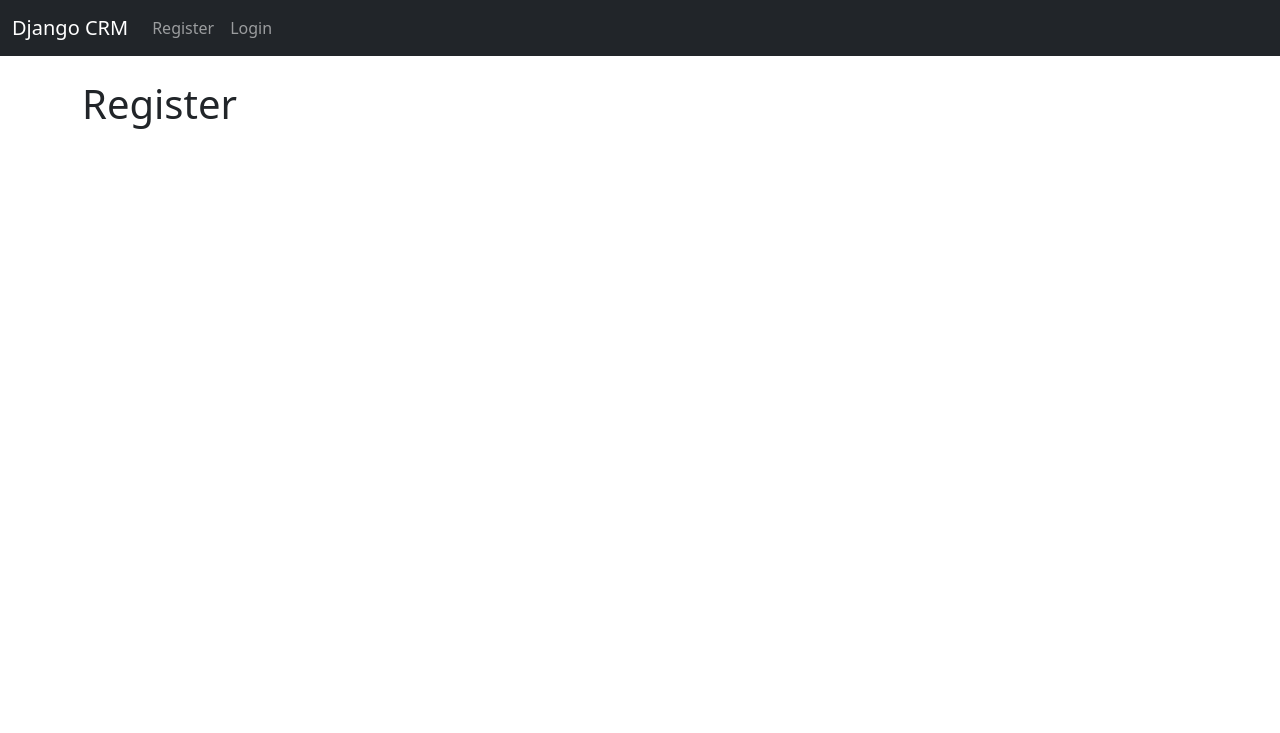
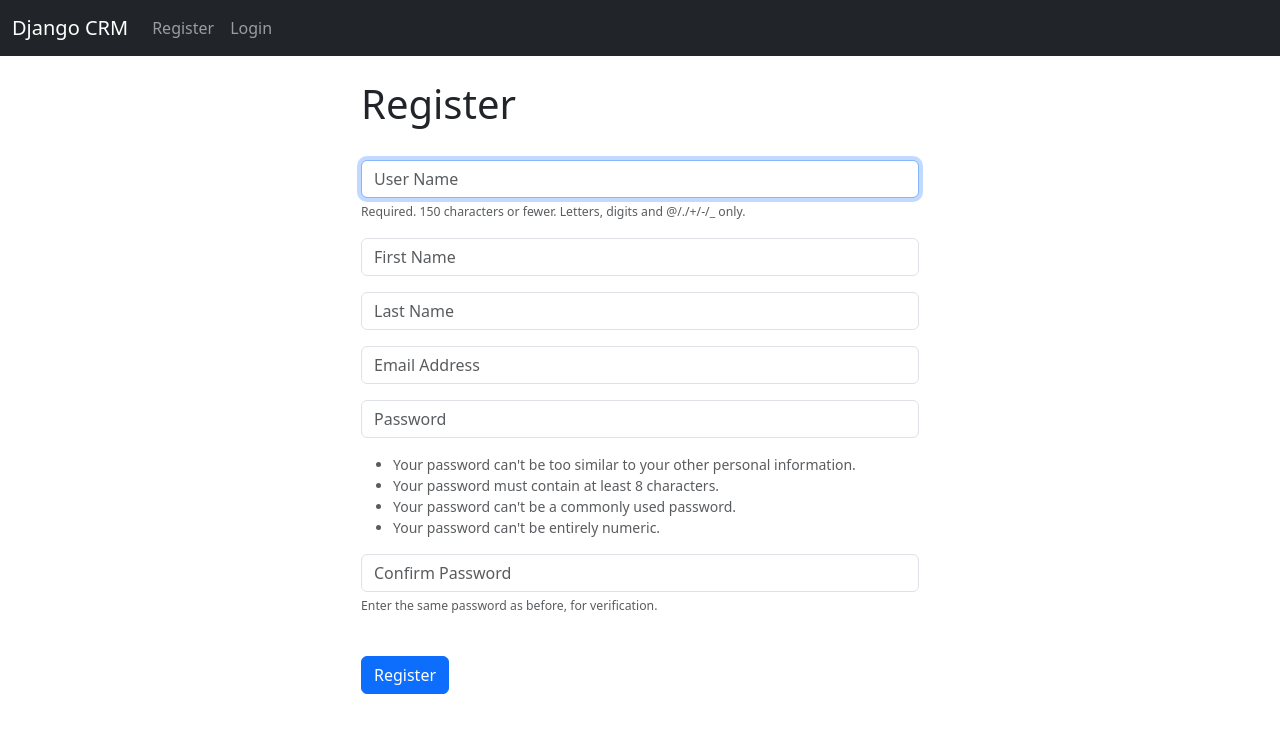
Before and after one commit to cedi-smilez/django-crm, a Django app: page /register/ in a window 1280 px wide. Shown: the top 733 px of the page. Run offline with Django 5.2, Linux system fonts and the light colour scheme.

Commit message:
registration

```diff
--- a/website/forms.py
+++ b/website/forms.py
@@ -0,0 +1,32 @@
+from django.contrib.auth.forms import UserCreationForm
+from django.contrib.auth.models import User
+from django import forms
+
+class sign_up_form(UserCreationForm):
+    email = forms.EmailField(label='', widget=forms.TextInput(attrs={'class': 'form-control', 'placeholder':'Email Address'}))
+    first_name = forms.CharField(label='',max_length=50, widget=forms.TextInput(attrs={'class': 'form-control', 'placeholder':'First Name'}))
+    last_name = forms.CharField(label='',max_length=50, widget=forms.TextInput(attrs={'class': 'form-control', 'placeholder':'Last Name'}))
+
+    class Meta:
+        model = User
+        fields = ('username', 'first_name', 'last_name', 'email', 'password1', 'password2')
+
+
+
+    def __init__(self, *args, **kwargs):
+            super(sign_up_form, self).__init__(*args, **kwargs)
+
+            self.fields['username'].widget.attrs['class'] = 'form-control'
+            self.fields['username'].widget.attrs['placeholder'] = 'User Name'
+            self.fields['username'].label = ''
+            self.fields['username'].help_text = '<span class="form-text text-muted"><small>Required. 150 characters or fewer. Letters, digits and @/./+/-/_ only.</small></span>'
+
+            self.fields['password1'].widget.attrs['class'] = 'form-control'
+            self.fields['password1'].widget.attrs['placeholder'] = 'Password'
+            self.fields['password1'].label = ''
+            self.fields['password1'].help_text = '<ul class="form-text text-muted small"><li>Your password can\'t be too similar to your other personal information.</li><li>Your password must contain at least 8 characters.</li><li>Your password can\'t be a commonly used password.</li><li>Your password can\'t be entirely numeric.</li></ul>'
+
+            self.fields['password2'].widget.attrs['class'] = 'form-control'
+            self.fields['password2'].widget.attrs['placeholder'] = 'Confirm Password'
+            self.fields['password2'].label = ''
+            self.fields['password2'].help_text = '<span class="form-text text-muted"><small>Enter the same password as before, for verification.</small></span>'
--- a/website/templates/home.html
+++ b/website/templates/home.html
@@ -14,7 +14,7 @@
 
 <form method="POST" action="{% url 'home' %}">
     {% csrf_token %}
-    <form>
+
         <div class="mb-3">
           <input type="text" class="form-control"  name="username", placeholder="User Name" required>
         </div>
--- a/website/templates/register.html
+++ b/website/templates/register.html
@@ -1,6 +1,30 @@
 {% extends 'base.html' %}
 {% block content %}
 
+<div class="col-md-6 offset-md-3">
+
 <h1>Register</h1>
+<br/>
 
+<form method="POST" action="">
+    {% csrf_token %}
+    {% if form.errors %}
+        <div class="alert alert-warning alert-dismissible fade show" role="alert">
+            Your Form Has Errors
+            {% for field in form %}
+                {% if field.errors %}
+                    {{ field.errors }}
+                {% endif %}
+            {% endfor %}
+            <button type="button" class="btn-close" data-bs-dismiss="alert" aria-label="Close"></button>
+        </div>
+    {% endif %}
+
+    {{form.as_p}}
+
+<br/>
+    <button type="submit" class="btn btn-primary">Register</button>
+
+
+</div>
 {% endblock %}
--- a/website/views.py
+++ b/website/views.py
@@ -1,6 +1,7 @@
 from django.shortcuts import render, redirect
 from django.contrib.auth import authenticate, login, logout
 from django.contrib import messages
+from . forms import sign_up_form
 
 # Create your views here.
 def home(request):
@@ -30,4 +31,19 @@ def logout_user(request):
 
 
 def register_user(request):
-    return render(request, 'register.html', {})
+    if request.method == 'POST':
+        form = sign_up_form(request.POST)
+        if form.is_valid():
+            form.save()
+            # Authenticate and login
+            username = form.cleaned_data['username']
+            password = form.cleaned_data['password1']
+            user = authenticate(username=username, password = password)
+            login(request, user)
+            messages.success(request, 'Logged In Successfully')
+            return redirect('home')
+    else:
+        form = sign_up_form()
+        return render(request, 'register.html', {'form':form})
+
+    return render(request, 'register.html', {'form':form})
```
